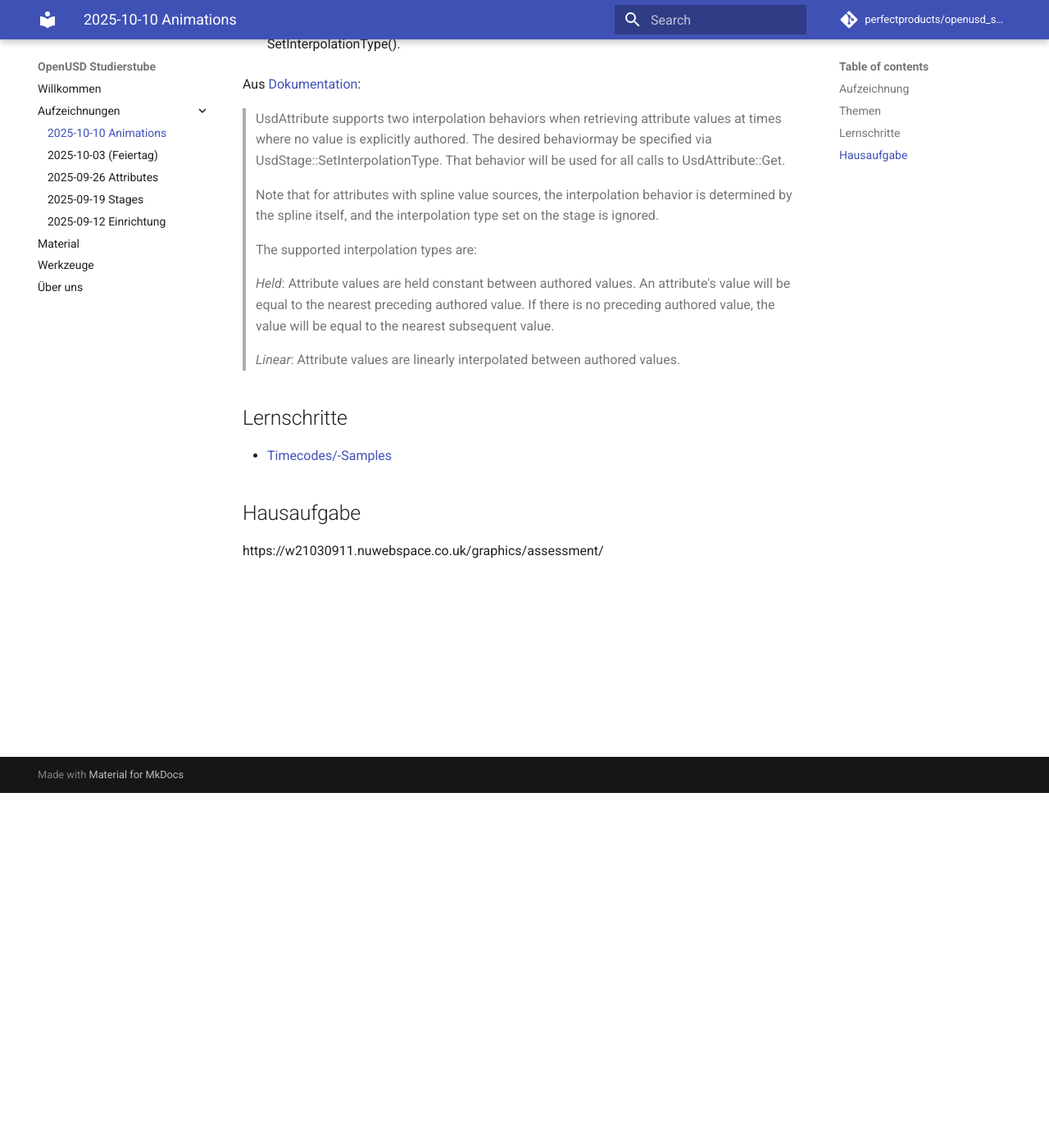
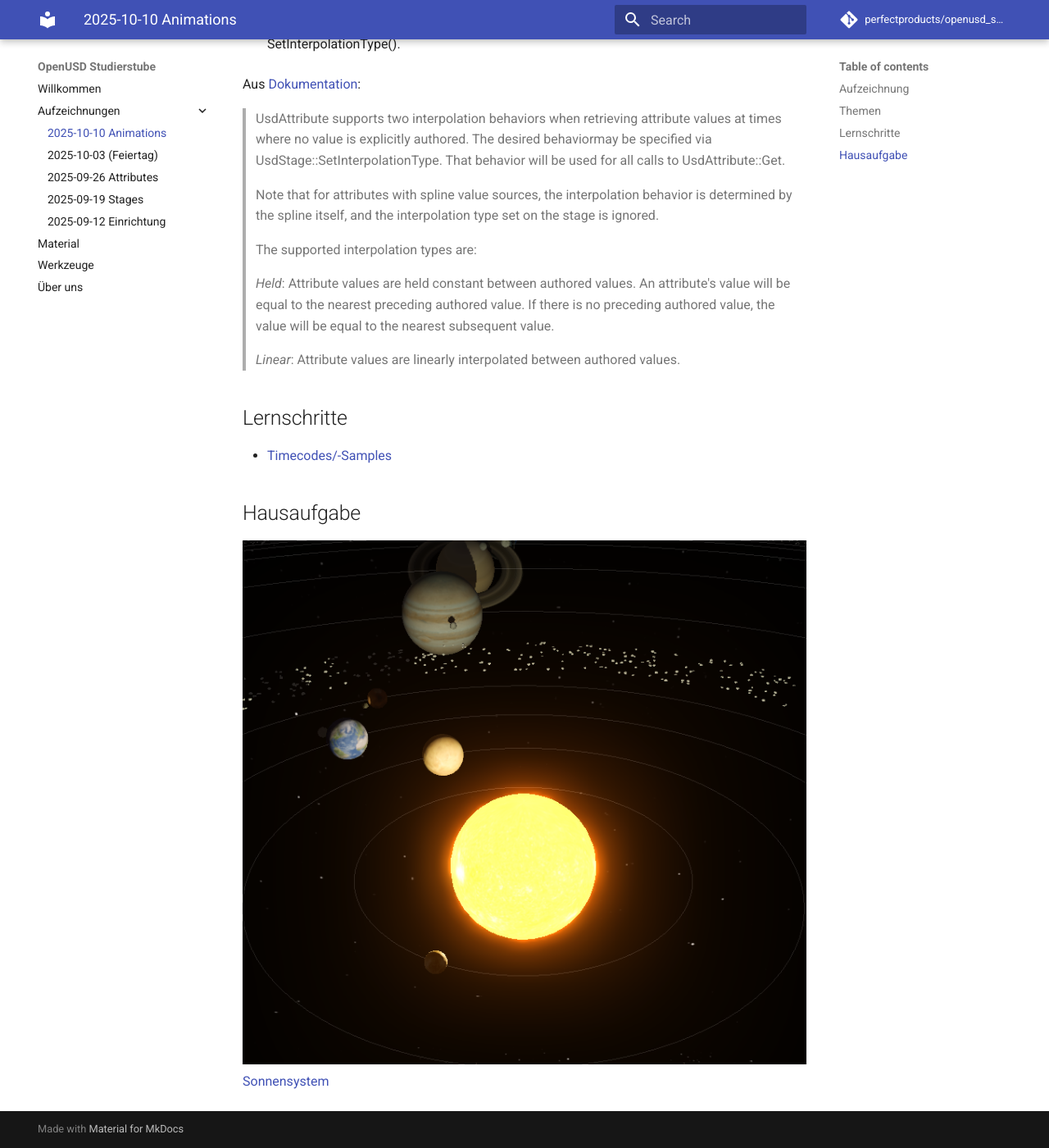
Before and after one commit to perfectproducts/openusd_studierstube, an MkDocs documentation site: the page built from docs/aufzeichnungen/2025-10-10/notes.md, in a window 1280 px wide and 1400 px high, scrolled down 433 px. Shown: the whole window at 82% size. Built offline with MkDocs 1.6.1 and Material for MkDocs 9.7.7, drawn with Linux system fonts in a browser that asks for light colours; comment, search, counter and statistics services are not loaded.

Commit message:
added hausaufgabe

```diff
--- a/docs/aufzeichnungen/2025-10-10/notes.md
+++ b/docs/aufzeichnungen/2025-10-10/notes.md
@@ -33,5 +33,5 @@ Aus [Dokumentation](https://openusd.org/release/api/class_usd_attribute.html#Usd
 
 
 ## Hausaufgabe
-
-https://w21030911.nuwebspace.co.uk/graphics/assessment/
+![planets](planets.png)
+[Sonnensystem](https://w21030911.nuwebspace.co.uk/graphics/assessment/)
```
Also changed, not shown: docs/aufzeichnungen/2025-10-10/planets.png (added).
